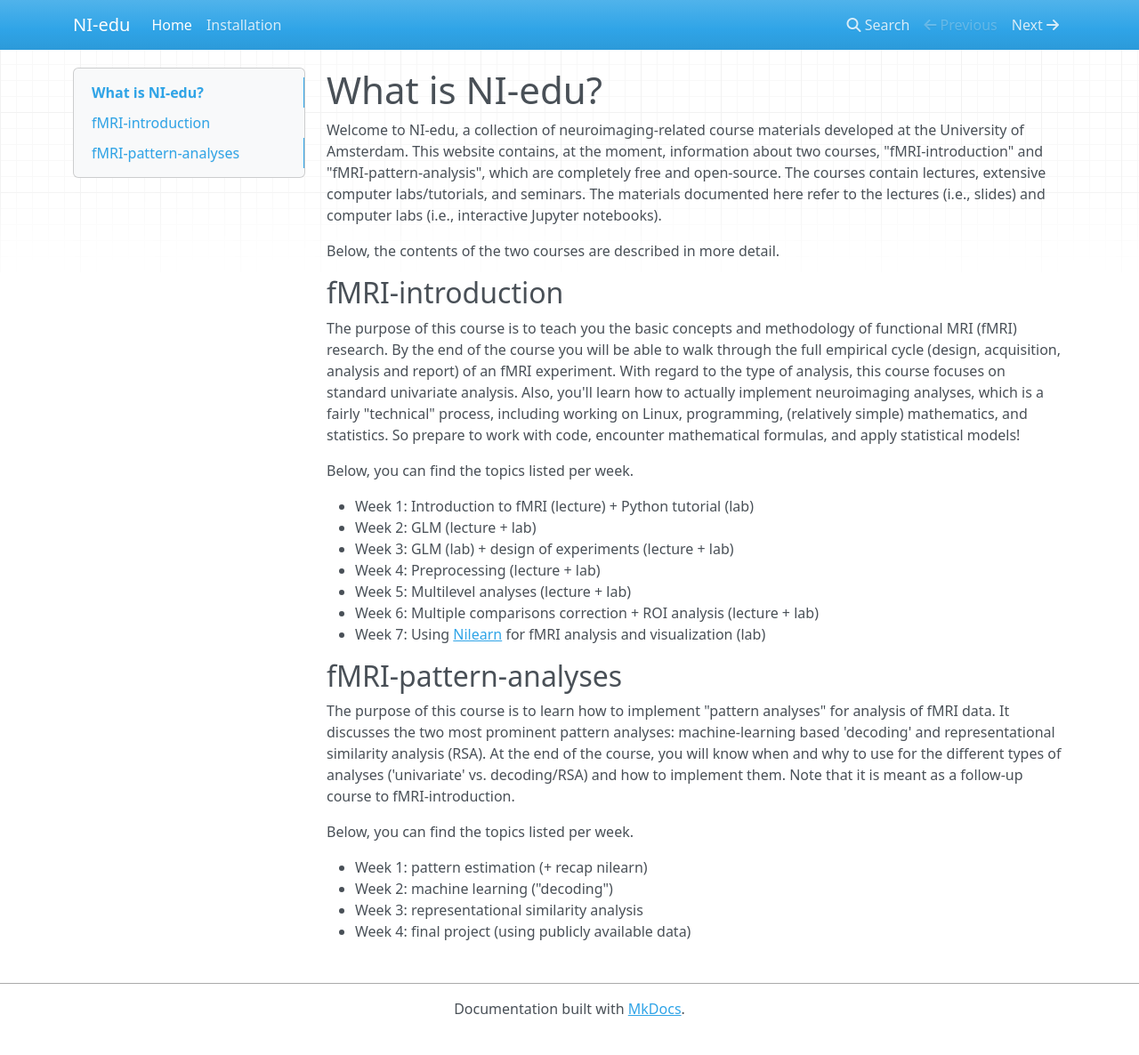
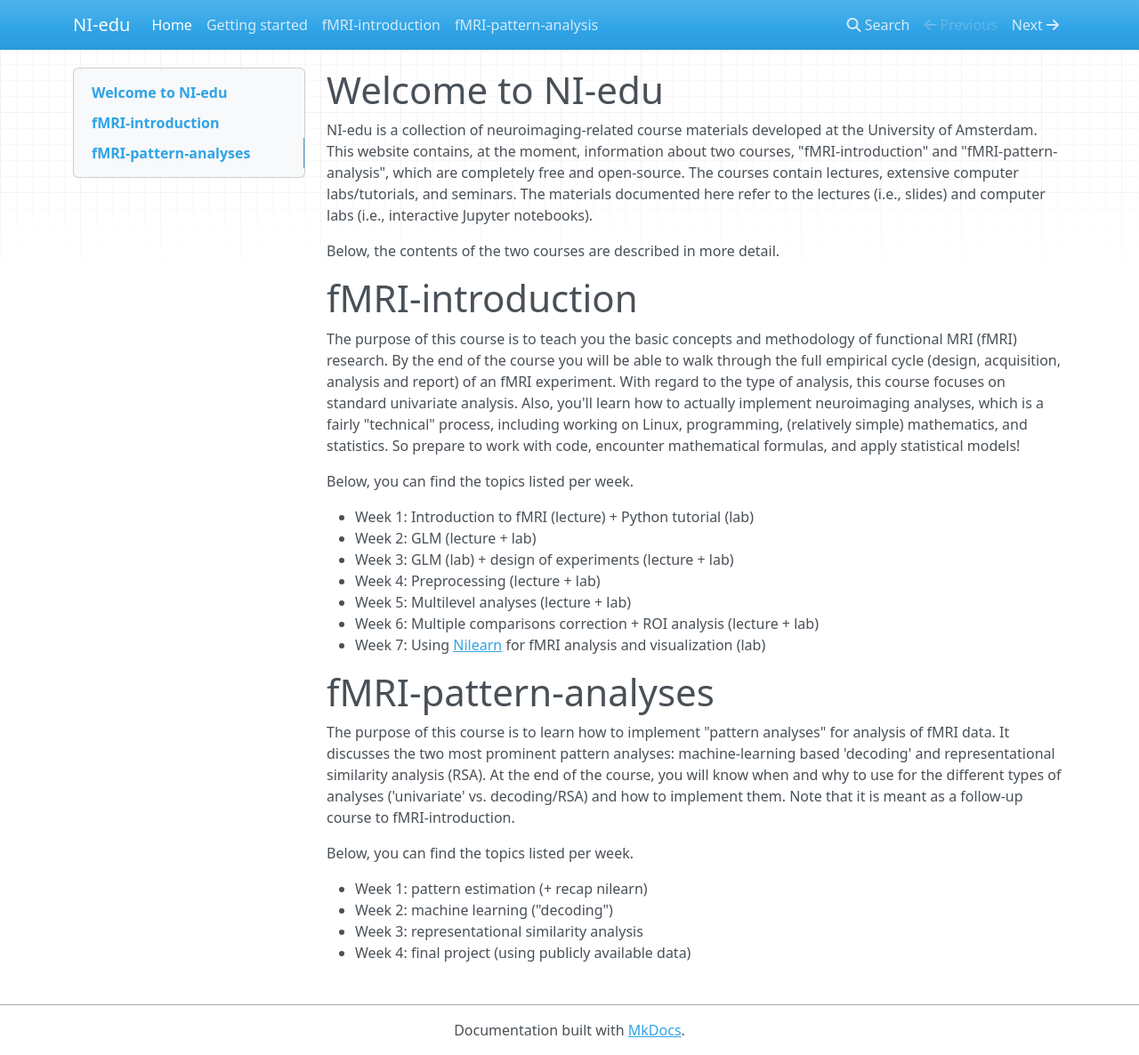
Before and after one commit to lukassnoek/NI-edu, an MkDocs documentation site: the page built from docs/index.md, in a window 1280 px wide and 1186 px high. Shown: the whole window at 89% size. Built offline with MkDocs 1.6.1, drawn with Linux system fonts in a browser that asks for light colours; nearby versions of some CDN libraries.

Commit message:
Update structure

```diff
--- a/docs/index.md
+++ b/docs/index.md
@@ -1,9 +1,9 @@
-# What is NI-edu?
-Welcome to NI-edu, a collection of neuroimaging-related course materials developed at the University of Amsterdam. This website contains, at the moment, information about two courses, "fMRI-introduction" and "fMRI-pattern-analysis", which are completely free and open-source. The courses contain lectures, extensive computer labs/tutorials, and seminars. The materials documented here refer to the lectures (i.e., slides) and computer labs (i.e., interactive Jupyter notebooks).
+# Welcome to NI-edu
+NI-edu is a collection of neuroimaging-related course materials developed at the University of Amsterdam. This website contains, at the moment, information about two courses, "fMRI-introduction" and "fMRI-pattern-analysis", which are completely free and open-source. The courses contain lectures, extensive computer labs/tutorials, and seminars. The materials documented here refer to the lectures (i.e., slides) and computer labs (i.e., interactive Jupyter notebooks).
 
 Below, the contents of the two courses are described in more detail.
 
-## fMRI-introduction
+# fMRI-introduction
 The purpose of this course is to teach you the basic concepts and methodology of functional MRI (fMRI) research. By the end of the course you will be able to walk through the full empirical cycle (design, acquisition, analysis and report) of an fMRI experiment. With regard to the type of analysis, this course focuses on standard univariate analysis. Also, you'll learn how to actually implement neuroimaging analyses, which is a fairly "technical" process, including working on Linux, programming, (relatively simple) mathematics, and statistics. So prepare to work with code, encounter mathematical formulas, and apply statistical models!
 
 Below, you can find the topics listed per week.
@@ -16,7 +16,7 @@ Below, you can find the topics listed per week.
 * Week 6: Multiple comparisons correction + ROI analysis (lecture + lab)
 * Week 7: Using [Nilearn](https://nilearn.github.io/) for fMRI analysis and visualization (lab)
 
-## fMRI-pattern-analyses
+# fMRI-pattern-analyses
 The purpose of this course is to learn how to implement "pattern analyses" for analysis of fMRI data. It discusses the two most prominent pattern analyses: machine-learning based 'decoding' and representational similarity analysis (RSA). At the end of the course, you will know when and why to use for the different types of analyses ('univariate' vs. decoding/RSA) and how to implement them. Note that it is meant as a follow-up course to fMRI-introduction.
 
 Below, you can find the topics listed per week.
--- a/mkdocs.yml
+++ b/mkdocs.yml
@@ -6,7 +6,9 @@ theme:
         - python
 nav:
     - Home: index.md
-    - Installation: installation.md
+    - 'Getting started': installation.md
+    - fMRI-introduction: fMRI-introduction.md
+    - fMRI-pattern-analysis: fMRI-pattern-analysis.md
 
 extra_css:
     - css/extra.css
```
Also changed, not shown: docs/installation.md (+4 -1 lines), docs/fMRI-introduction.md (added), docs/fMRI-pattern-analysis.md (added).
